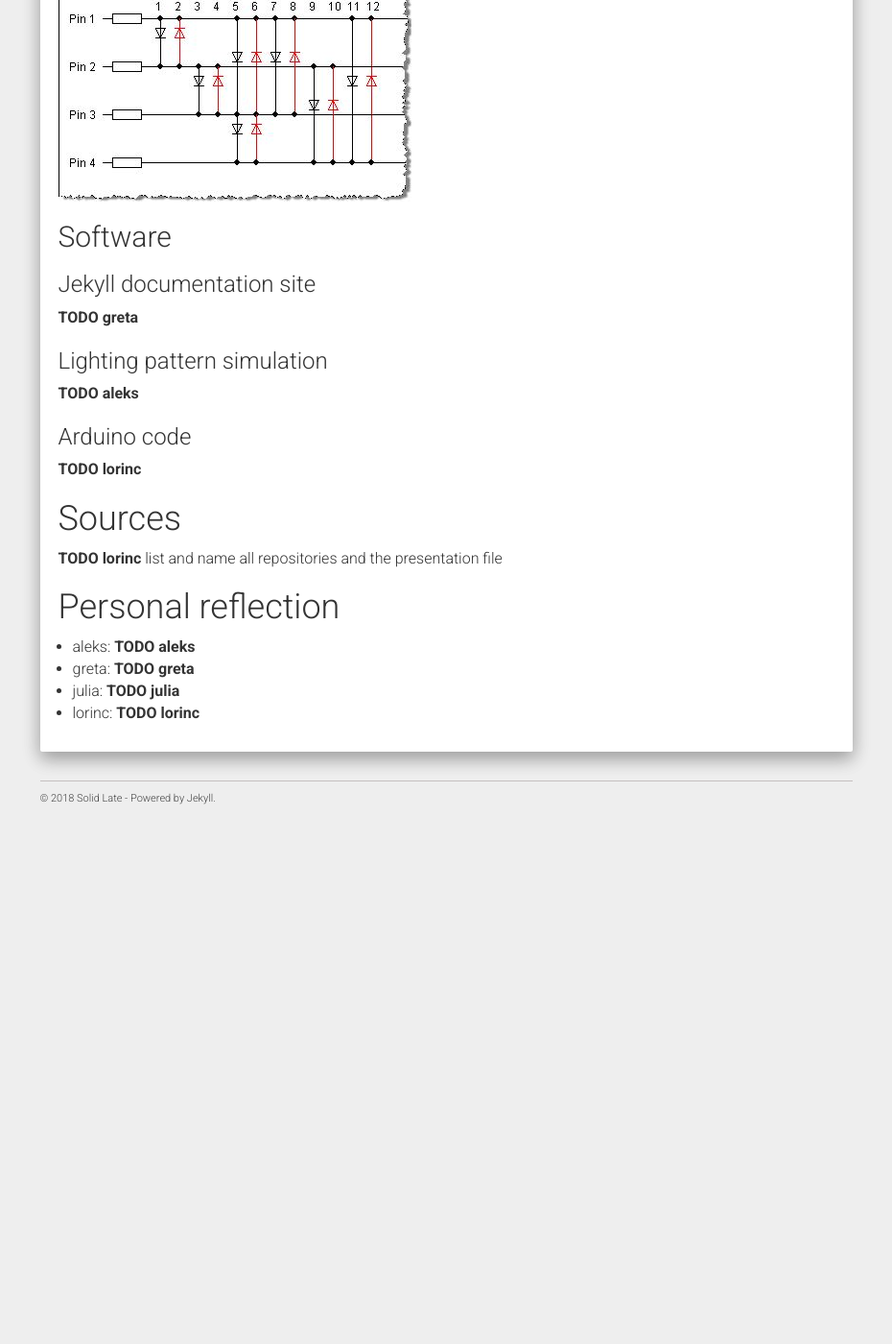
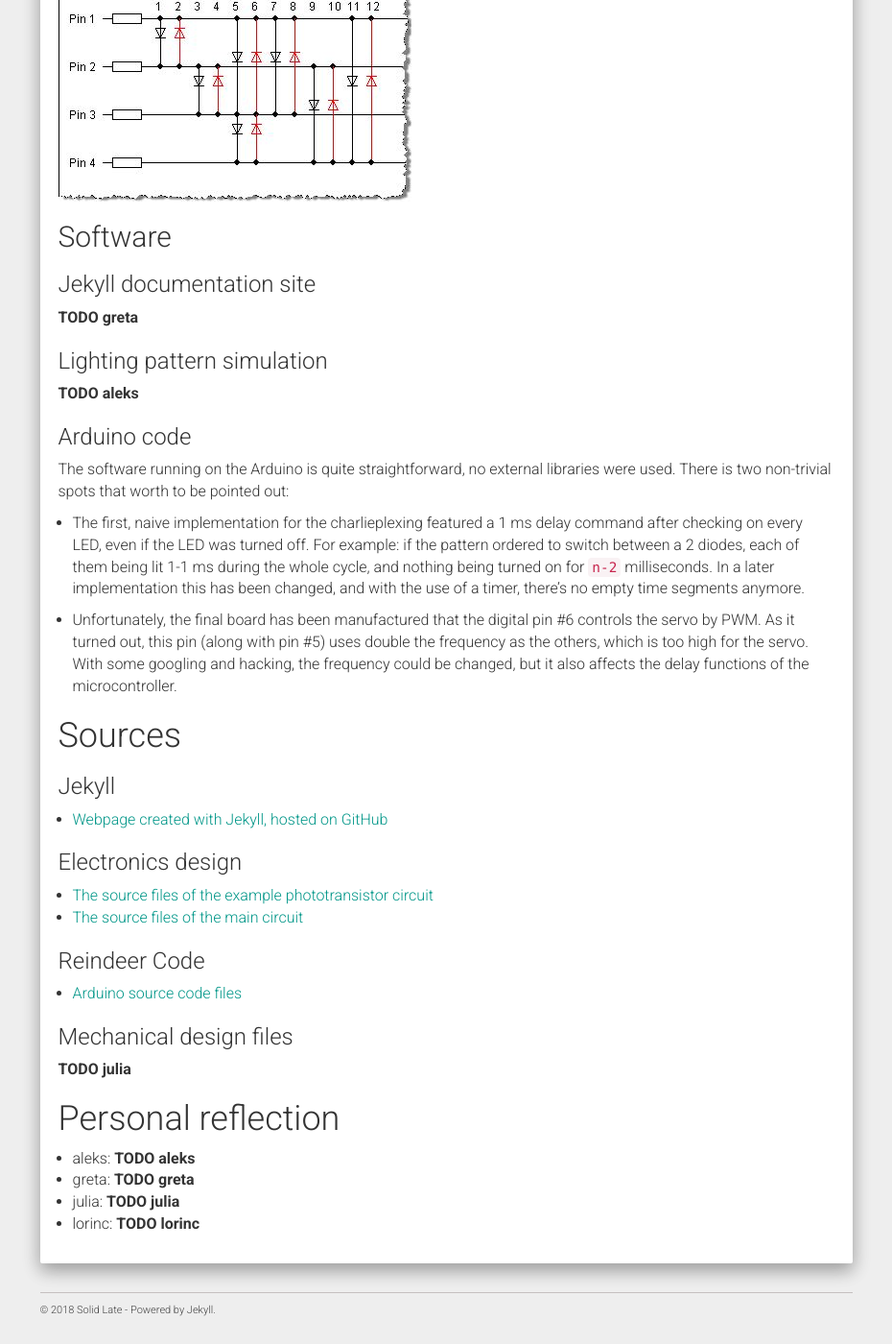
Before and after one commit to solid-late/solid-late.github.io, a Jekyll site: the page built from summary-report.md, in a window 1280 px wide and 1400 px high, scrolled down 2196 px. Shown: the whole window at 96% size, without its empty margins (321-1251 px from the left). Built offline with Jekyll 4.4.1, drawn with Linux system fonts in a browser that asks for light colours; nearby versions of some CDN libraries; before the commit the page ends 3063 px from its top, so only the background shows below that.

Commit message:
sources + arduino code @ summary-report

```diff
--- a/summary-report.md
+++ b/summary-report.md
@@ -80,12 +80,31 @@ Software
 **TODO aleks**
 
 ### Arduino code
-**TODO lorinc**
+The software running on the Arduino is quite straightforward, no external libraries were used. There is two non-trivial spots that worth to be pointed out:
+
+- The first, naive implementation for the charlieplexing featured a 1 ms delay command after checking on every LED, even if the LED was turned off. For example: if the pattern ordered to switch between a 2 diodes, each of them being lit 1-1 ms during the whole cycle, and nothing being turned on for `n-2` milliseconds. In a later implementation this has been changed, and with the use of a timer, there's no empty time segments anymore.
+
+- Unfortunately, the final board has been manufactured that the digital pin #6 controls the servo by PWM. As it turned out, this pin (along with pin #5) uses double the frequency as the others, which is too high for the servo. With some googling and hacking, the frequency could be changed, but it also affects the delay functions of the microcontroller.
 
 Sources
 =======
 
-**TODO lorinc** list and name all repositories and the presentation file
+### Jekyll
+
+- [Webpage created with Jekyll, hosted on GitHub](https://github.com/solid-late/solid-late.github.io "SolidLate on GitHub")
+
+### Electronics design
+
+- [The source files of the example phototransistor circuit](https://github.com/solid-late/photosensor-circuit)
+- [The source files of the main circuit](https://github.com/solid-late/circuit-main)
+
+### Reindeer Code
+
+- [Arduino source code files](https://github.com/solid-late/reindeer-code)
+
+### Mechanical design files
+
+**TODO julia**
 
 Personal reflection
 ===================
```
